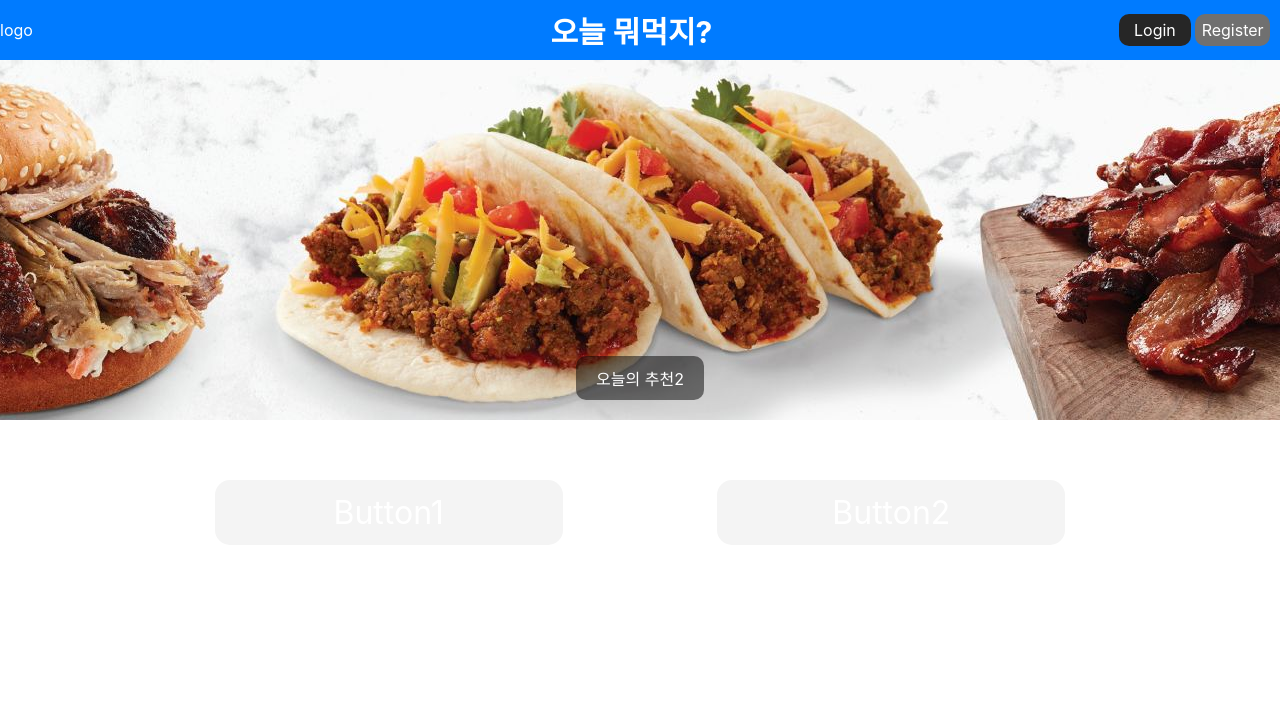
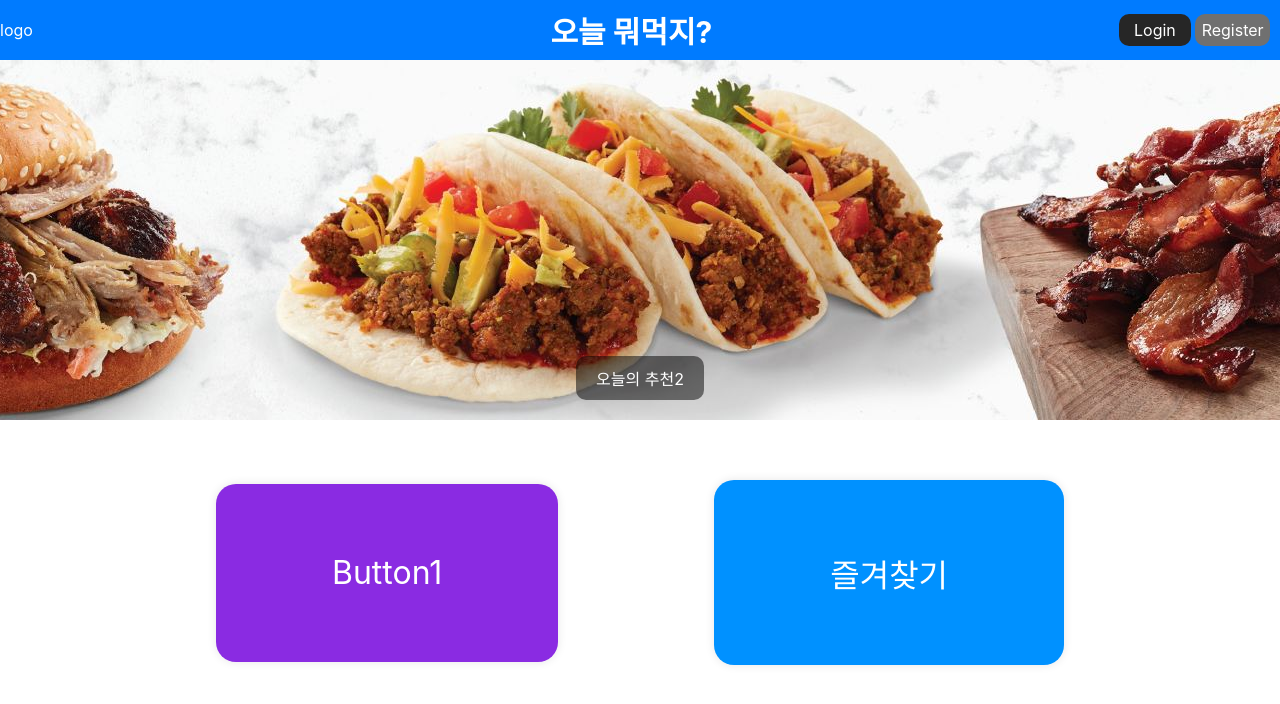
Before and after one commit to hyn062347/Today-s-Pick, a Svelte app in the folder front-end/: page / in a window 1280 px wide. Shown: the top 704 px of the page. Built offline with nearby package versions, Linux system fonts and the light colour scheme.

Commit message:
FirstPage Confirm

```diff
--- a/front-end/src/App.svelte
+++ b/front-end/src/App.svelte
@@ -37,7 +37,6 @@
         <Link to ="/carana">Carana</Link>
     </nav> -->
     <Header/>
-    <Slider/>
     <Router>
         <Route path="/" component = {Home} />
         <Route path="/about" component = {About} />
--- a/front-end/src/pages/Home.svelte
+++ b/front-end/src/pages/Home.svelte
@@ -1,11 +1,14 @@
 <script>
+    import Slider from "../components/Slider.svelte";
+
     export let name = "홈페이지";
 </script>
 
 <main>
+    <Slider/>
     <div class="ButtonSection">
-        <button >Button1</button>
-        <button>Button2</button>
+        <button class="TodaysPick">Button1</button>
+        <button class="Favorite">즐겨찾기</button>
     </div>
 </main>
 
@@ -24,11 +27,22 @@
     }
 
     button{
-        border-radius: 15px;
+        border-radius: 20px;
         border: none;
         color: white;
-        height: 30%;
-        width: 30%;
+        padding-left: 10%;
+        padding-right: 10%;
+        padding-top: 6%;
+        padding-bottom: 6%;
         font-size: xx-large;
+        box-shadow: 0 0 10px rgba(0, 0, 0, 0.1);
+    }
+
+    .Favorite{
+        background-color: rgb(0, 145, 255);
+    }
+
+    .TodaysPick{
+        background-color: blueviolet;
     }
 </style>
```
